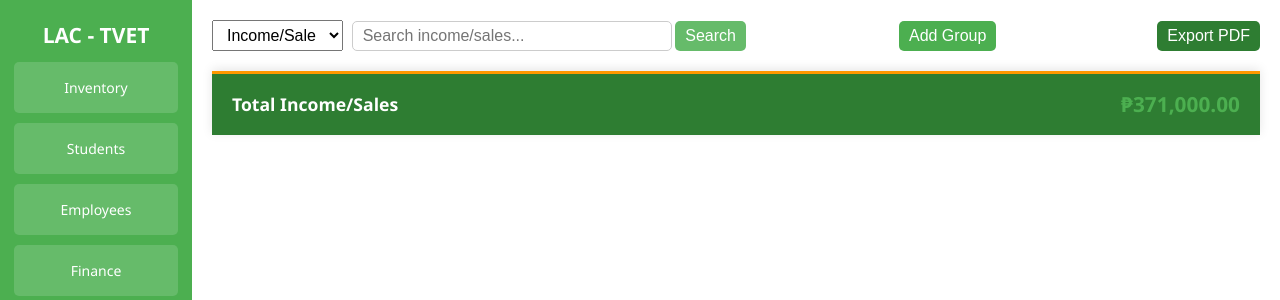
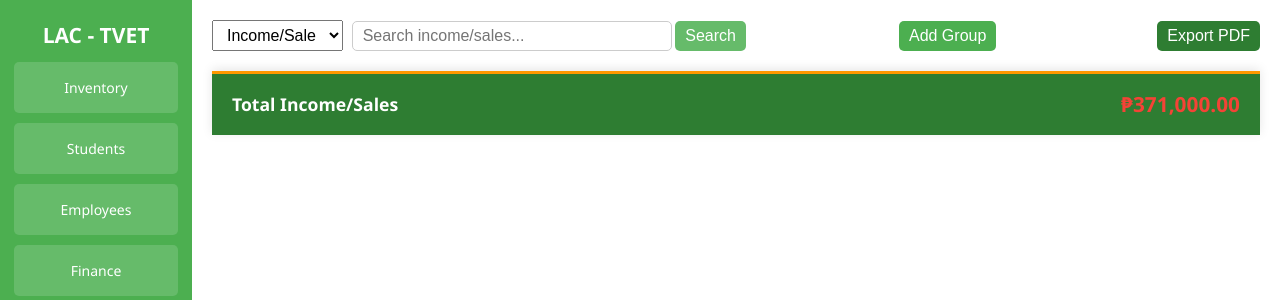
Before and after one commit to jethrobayne-glitch/lonoy-agricorp, a Flask app: template web/templates/tvet/finance.html in a window 1280 px wide. Shown: the part 64-364 px from the top of the page. Run offline with Flask 3, Linux system fonts and the light colour scheme; the template is opened without the code that fills it, so the values that code supplies are empty; some libraries are stand-ins or nearby versions.

Commit message:
Update finance.html

```diff
--- a/web/templates/tvet/finance.html
+++ b/web/templates/tvet/finance.html
@@ -371,11 +371,11 @@
             </div>
             <div id="totalSection" class="total">
                 <p id="totalLabel">Total Income/Sales</p>
-                <p id="totalAmount">₱371,000.00</p>
+                <p id="totalAmount" style="color: rgb(244 67 54);">₱371,000.00</p>
             </div>
             <div id="netIncomeSection" class="total" style="display: none;">
                 <p>Total Net Income</p>
-                <p id="netIncomeAmount">₱87,850.00</p>
+                <p id="netIncomeAmount" style="color: rgb(244 67 54);">₱87,850.00</p>
             </div>
         </div>
     </div>
```
